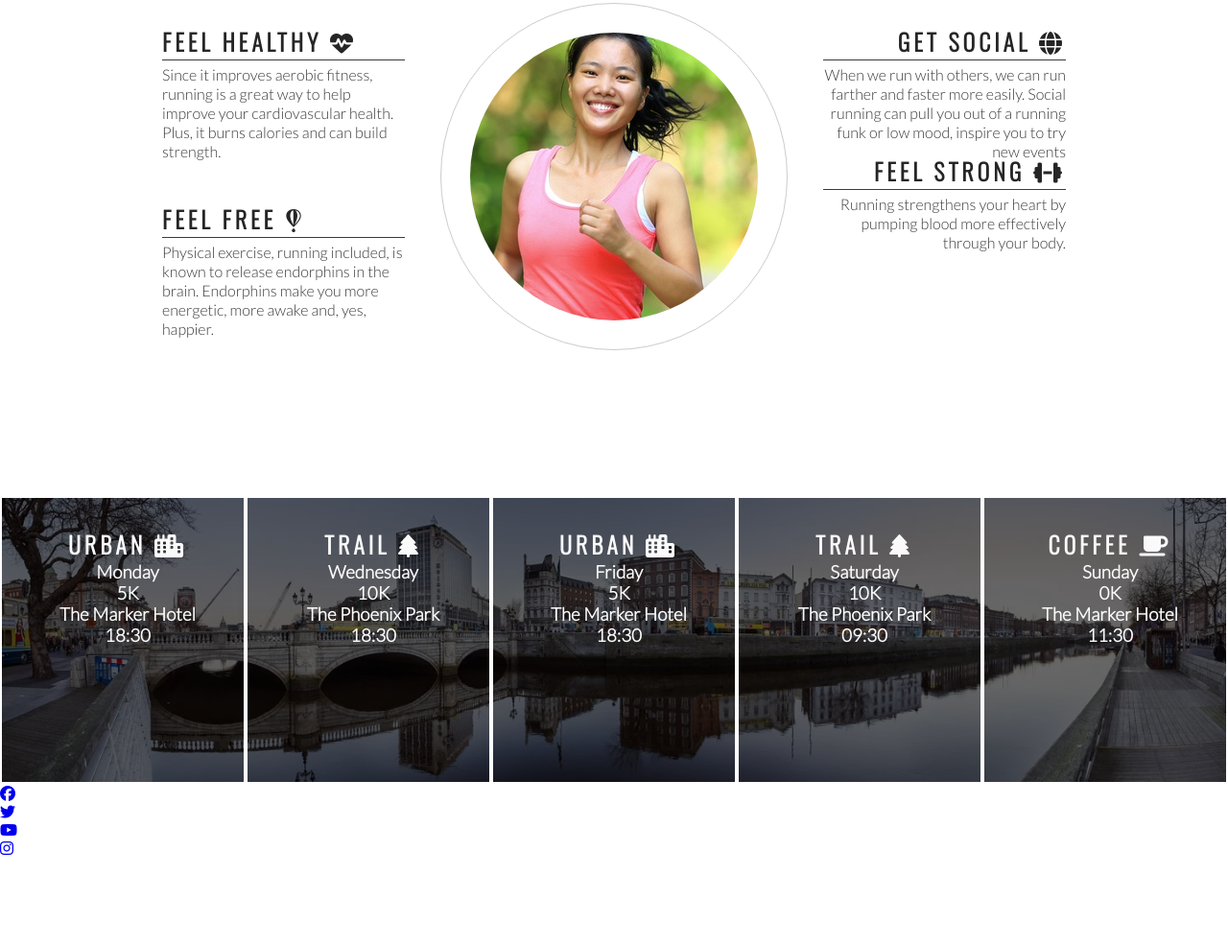
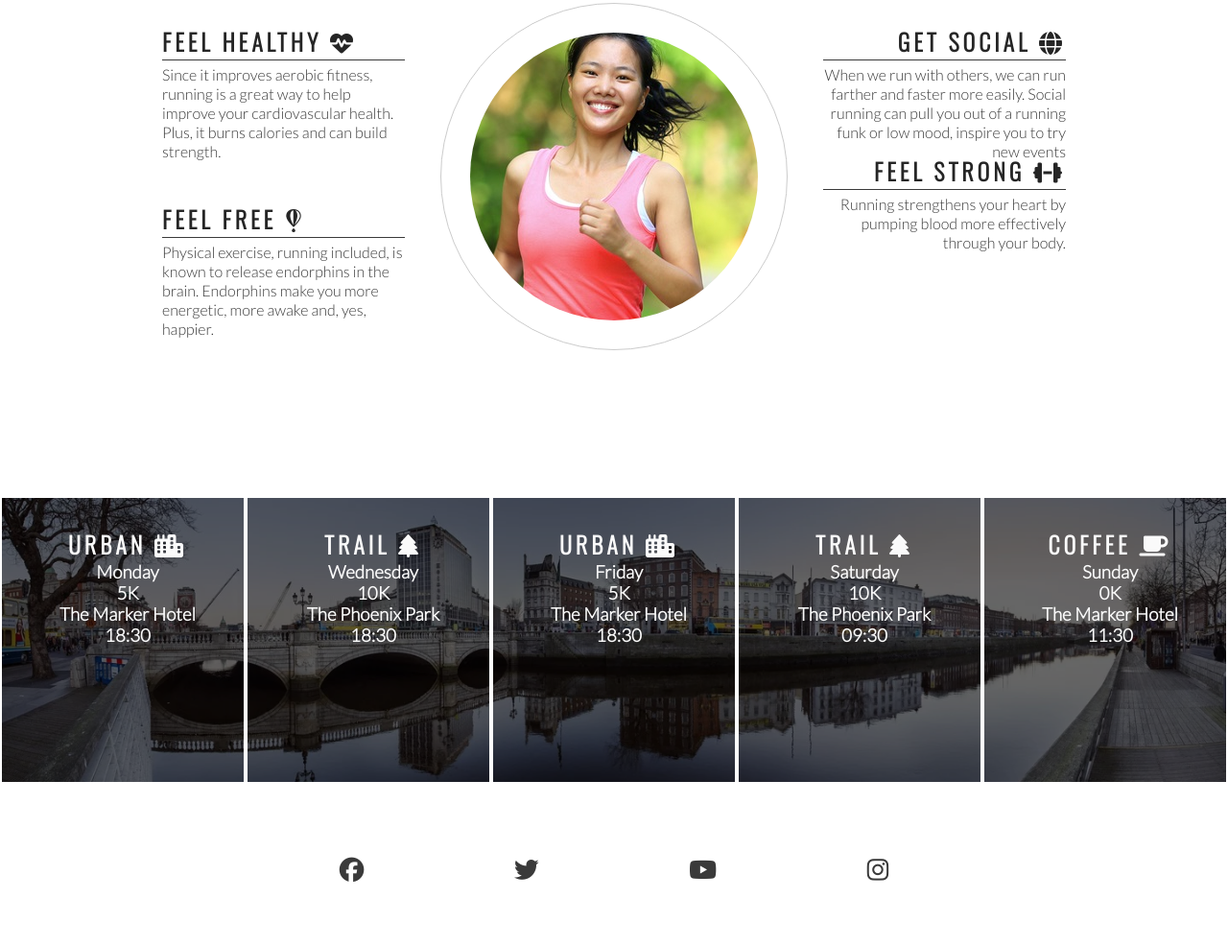
Before and after one commit to JohanABlomqvist/love-running, a plain HTML site: page index.html in a window 1280 px wide. Shown: the part 778-1764 px from the top of the page at 96% size. Before the commit the page ends 1671 px from the top, so only its background shows below. Drawn offline with nearby package versions, Linux system fonts and the light colour scheme.

Commit message:
Add style to footer social media icons

```diff
--- a/assets/css/style.css
+++ b/assets/css/style.css
@@ -222,3 +222,26 @@ hr {
 #times h2 {
     color: #fafafa;
 }
+
+/* footer */
+
+footer {
+    height: 150px;
+}
+
+.social-networks {
+    text-align: center;
+
+}
+
+.social-networks > li {
+    display: inline;
+
+}
+
+.social-networks i {
+    font-size: 160%;
+    margin: 1%;
+    padding: 5%;
+    color: #3a3a3a;
+}
--- a/index.html
+++ b/index.html
@@ -115,22 +115,16 @@
         </div>
     </section>
     <footer>
-        <ul>
+        <ul class="social-networks">
             <li>
                 <a href="https://facebook.com" target="_blank" rel="noopener" aria-label="Visit our Facebook page (opens in a new tab)"><i class="fab fa-facebook"></i></a>
             </li>
-        </ul>
-        <ul>
             <li>
                 <a href="https://twitter.com" target="_blank" rel="noopener" aria-label="Visit our Twitter page (opens in a new tab)"><i class="fab fa-twitter"></i></a>
             </li>
-        </ul>
-        <ul>
             <li>
                 <a href="https://youtube.com" target="_blank" rel="noopener" aria-label="Visit our Youtube page (opens in a new tab)"><i class="fab fa-youtube"></i></a>
             </li>
-        </ul>
-        <ul>
             <li>
                 <a href="https://instagram.com" target="_blank" rel="noopener" aria-label="Visit our Instagram page (opens in a new tab)"><i class="fab fa-instagram"></i></a>
             </li>
```
